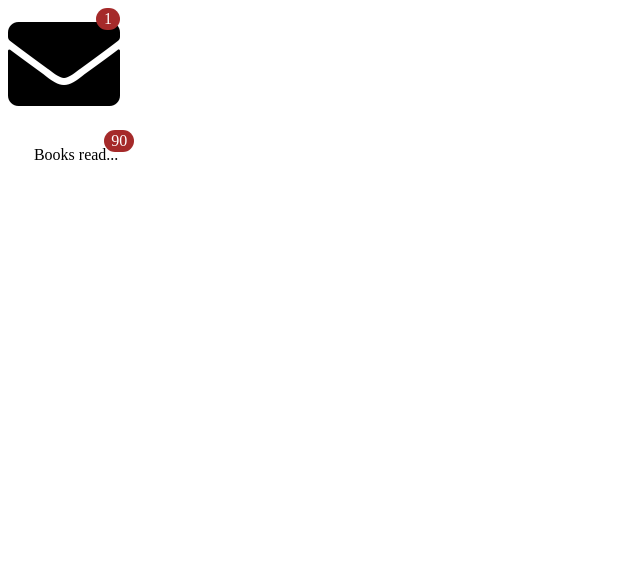
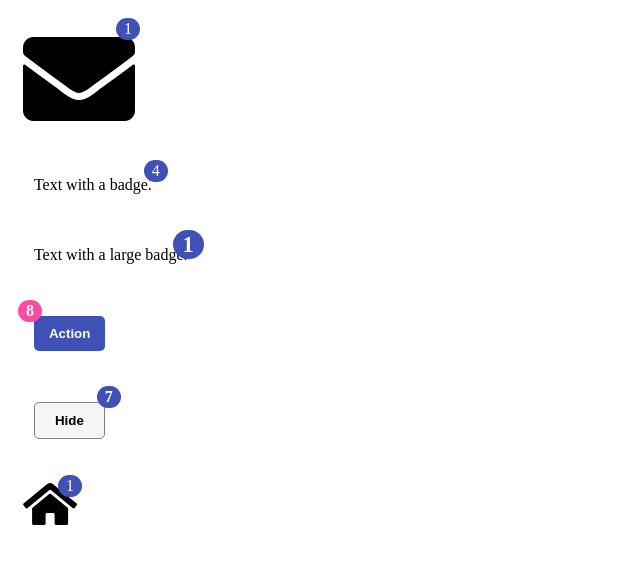
Before and after one commit to Jia-A/neog_assignments, a plain HTML site: page week2/badge/badge.html in a window 1280 px wide. Shown: the whole page, without its empty margins (0-640 px from the left). Drawn offline with Linux system fonts and the light colour scheme.

Commit message:
all-badges-done

```diff
--- a/week2/badge/badge.css
+++ b/week2/badge/badge.css
@@ -1,21 +1,21 @@
 html{
     font-size: 100%;
 }
+
 /* container for envelope div */
 .container{
     position: relative;
     display: inline-block;
-    /* margin:50px;
-    padding: 20px; */
-    /* display : flex; */
+    margin:10px;
+    padding: 5px;
+
 }
-/* badge of container with 1 written */
+/* badge properties for envelope icon  */
 .badge{
-    background-color: brown;
+    background-color: #3f51b5;
     color: white;
     position: absolute;
-    /* margin-left: auto;
-    margin-right: 0px; */
+
     right: 0;
     top: 0;
     border: none;
@@ -23,23 +23,85 @@ html{
     padding: 2px 0.5rem 2px 0.5rem;
 }
 
-/* container properties containing text */
+/* container properties with badge with texts */
 .container-text{
     position: relative;
     display: inline-block;
     margin: 0.62rem;
     padding: 1rem;
+
 }
-/* badge for the text container */
+
+/* small badge properties */
 .badge-1{
-    background-color: brown;
+    background-color: #3f51b5;
     color: white;
     position: absolute;
-    /* margin-left: auto;
-    margin-right: 0px; */
     right: 0;
     top: 0;
     border: none;
     border-radius: 1rem;
-    padding: 2px 7px 2px 7px;
+    padding: 2px 0.5rem 2px 0.5rem;
 }
+
+/* large badge properties */
+.badge-2{
+    background-color: #3f51b5;
+    color: white;
+    position: absolute;
+    font-size: 140%;
+    width: 15px;
+    height: 25px;
+    font-weight: bold;
+    text-align: center;
+    right: 0;
+    top: 0;
+    border: none;
+    border-radius: 1rem;
+    padding: 2px 0.5rem 2px 0.5rem;
+}
+/* action button properties */
+.action-btn{
+    border: none;
+    border-radius: 5px;
+    background-color: #3f51b5;
+    padding: 10px 15px 10px 15px;
+    color: white;
+    font-weight: bold;
+    cursor: pointer;
+}
+/* action button badge properties */
+.badge-3{
+    background-color: rgb(250, 76, 163);
+    color: white;
+    position: absolute;
+    left: 0;
+    top: 0;
+    border: none;
+    border-radius: 1rem;
+    font-weight: bold;
+    padding: 2px 0.5rem 2px 0.5rem;
+}
+/* hide button properties */
+.hide-btn{
+    border: 0.5px solid gray;
+    border-radius: 5px;
+    background-color: whitesmoke;
+    padding: 10px 20px 10px 20px;
+    color: black;
+    font-weight: bold;
+    cursor: pointer;
+
+}
+/* hide button badge properties */
+.badge-4{
+    background-color: #3f51b5;
+    color: white;
+    position: absolute;
+    right: 0;
+    top: 0;
+    border: none;
+    border-radius: 1rem;
+    font-weight: bold;
+    padding: 2px 0.5rem 2px 0.5rem;
+}
--- a/week2/badge/badge.html
+++ b/week2/badge/badge.html
@@ -14,15 +14,37 @@
         <i class="fas fa-envelope fa-7x"></i>
         <div class="badge">1</div>
     </div>
+
     <div class="cont">
-    <div class="container-text">
-        Books read...
-
-        <div class="badge-1">90</div>
+        <div class="container-text">
+            Text with a badge.
+            <div class="badge-1">4</div>
+        </div>
+    </div>
+    <div class="cont">
+        <div class="container-text">
+            Text with a large badge.
+            <div class="badge-2">1</div>
+        </div>
+    </div>
+    <div class="cont">
+        <div class="container-text">
+            <button class="action-btn">Action</button>
+            <div class="badge-3">8</div>
+        </div>
+    </div>
+    <div class="cont">
+        <div class="container-text">
+            <button class="hide-btn">Hide</button>
+            <div class="badge-4">7</div>
+        </div>
+    </div>
+    <div class="cont">
+    <div class="container">
+        <i class="fas fa-home fa-3x"></i>
+        <div class="badge">1</div>
     </div>
 </div>
 
-
-
 </body>
 </html>
--- a/week2/card/card.css
+++ b/week2/card/card.css
@@ -0,0 +1,3 @@
+.cards{
+    display: flex;
+}
```
Also changed, not shown: week2/card/card.html (+21 -0 lines), week2/images/card_image.jpg (added).
